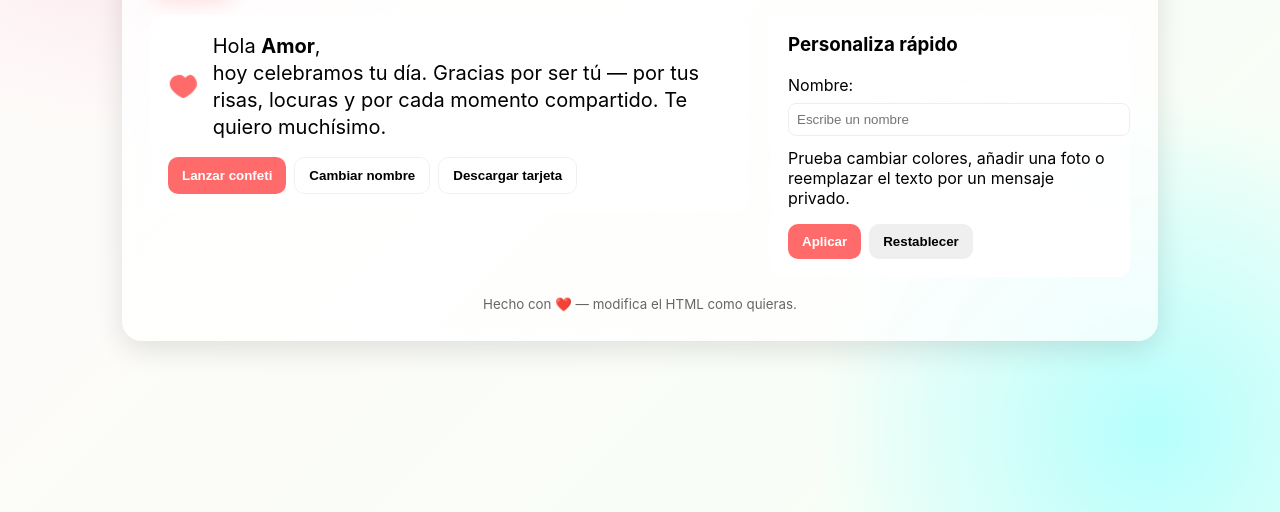
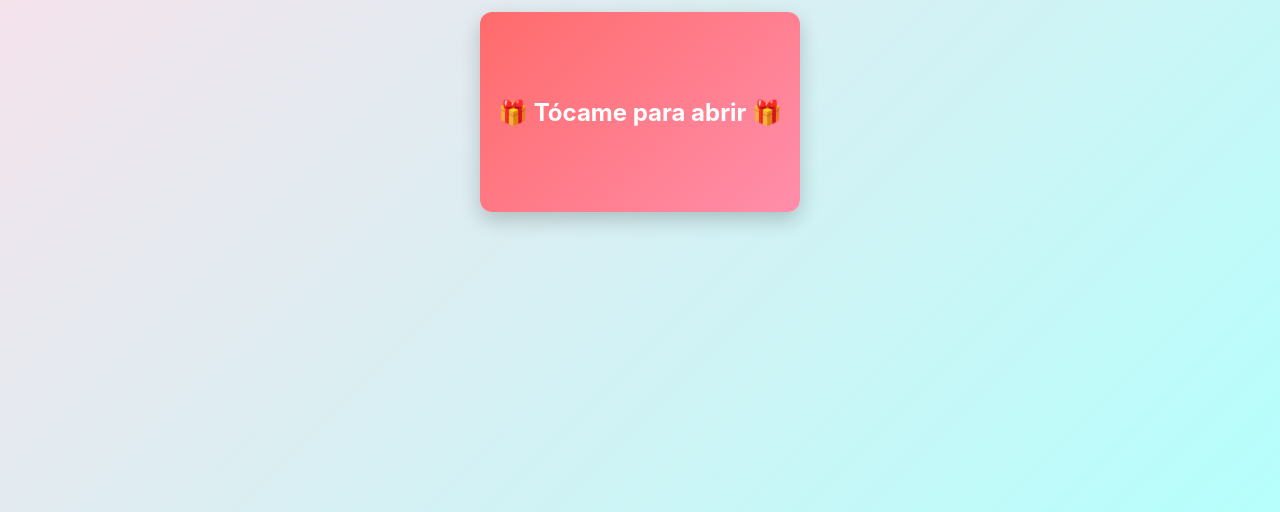
Before and after one commit to Thezzito/felizcumpleanosbb, a plain HTML site: page index.html in a window 1280 px wide. Shown: the part 288-800 px from the top of the page. Drawn offline with Linux system fonts and the light colour scheme.

Commit message:
index.html

```diff
--- a/index.html
+++ b/index.html
@@ -1,218 +1,77 @@
-<!--
-  Página única: Feliz Cumpleaños (editable)
-  Instrucciones: copia todo este archivo a un .html y ábrelo en tu navegador.
-  Cambia el texto en el elemento <h1 id="name"> para poner el nombre de tu novia,
-  o reemplaza las imágenes/colores según quieras.
--->
-
 <!doctype html>
 <html lang="es">
 <head>
   <meta charset="utf-8">
   <meta name="viewport" content="width=device-width,initial-scale=1">
-  <title>Feliz cumple, amor 🎂</title>
+  <title>Tarjeta de Cumpleaños 🎂</title>
   <style>
-    :root{
-      --bg1:#FFDEE9; /* suave rosa */
-      --bg2:#B5FFFC; /* aqua */
-      --accent:#FF6B6B;
-      --card:#ffffffcc;
-      --shadow: 0 8px 30px rgba(0,0,0,0.12);
-      --glass: rgba(255,255,255,0.6);
-    }
-    html,body{height:100%;margin:0;font-family:Inter,system-ui,Segoe UI,Arial,sans-serif}
-    body{
-      background: radial-gradient(circle at 10% 10%, var(--bg1), transparent 25%),
-                  radial-gradient(circle at 90% 90%, var(--bg2), transparent 25%),
-                  linear-gradient(135deg,#fffafa, #f7fff7);
-      display:flex;align-items:center;justify-content:center; padding:32px;box-sizing:border-box;
-    }
+    body,html{margin:0;padding:0;height:100%;overflow:hidden;font-family:Inter,Arial,sans-serif;background:#ffdee9;background:linear-gradient(135deg,#ffdee9 0%,#b5fffc 100%);}
+    .container{display:flex;justify-content:center;align-items:center;height:100vh;position:relative;}
+
     .card{
-      width:100%;max-width:980px;background:linear-gradient(135deg, rgba(255,255,255,0.8), rgba(255,255,255,0.7));
-      border-radius:20px;padding:28px;box-shadow:var(--shadow);position:relative;overflow:hidden;
-      backdrop-filter: blur(6px);
-    }
-    header{display:flex;gap:20px;align-items:center}
-    .logo{
-      width:86px;height:86px;border-radius:20px;background:linear-gradient(135deg,var(--accent),#FF8EAB);
-      display:flex;align-items:center;justify-content:center;color:white;font-weight:700;font-size:32px;box-shadow:0 6px 18px rgba(255,107,107,0.2)
-    }
-    h1{margin:0;font-size:34px}
-    p.lead{margin:6px 0 18px;color:#444}
+      width:320px;height:200px;background:#fff;border-radius:12px;box-shadow:0 8px 20px rgba(0,0,0,0.2);position:relative;cursor:pointer;transition:transform 1s;transform-style:preserve-3d;}
+    .card.open{transform:rotateY(180deg);}
 
-    .grid{display:grid;grid-template-columns:1fr 360px;gap:22px;align-items:start}
-    .message{padding:18px;border-radius:12px;background:var(--card)}
-
-    .big-message{font-size:20px;line-height:1.35}
-    .heart{width:100%;display:flex;align-items:center;gap:14px}
-    .heart svg{width:68px;height:68px}
-
-    .controls{display:flex;gap:8px;flex-wrap:wrap}
-    .btn{border:0;padding:10px 14px;border-radius:10px;cursor:pointer;font-weight:600}
-    .btn-primary{background:var(--accent);color:white}
-    .btn-ghost{background:transparent;border:1px solid rgba(0,0,0,0.06)}
-
-    .panel{padding:18px;border-radius:12px;background:linear-gradient(180deg,var(--glass),#ffffff);box-shadow:inset 0 1px 0 rgba(255,255,255,0.6)}
-    .panel h3{margin-top:0}
-
-    footer{margin-top:16px;text-align:center;color:#666}
-
-    /* balloons */
-    .balloons{position:absolute;right:-40px;top:-20px;pointer-events:none}
-    .balloon{width:80px;height:110px;border-radius:60% 60% 60% 60%;position:absolute;transform-origin:center bottom;animation:float 6s ease-in-out infinite}
-    .balloon:nth-child(1){background:linear-gradient(180deg,#ffd1dc,#ff7aa2);left:20px;animation-delay:0s}
-    .balloon:nth-child(2){background:linear-gradient(180deg,#c7f9ff,#6fe7e7);left:90px;animation-delay:1s}
-    .balloon:nth-child(3){background:linear-gradient(180deg,#fff2b0,#ffd86b);left:160px;animation-delay:0.5s}
-    @keyframes float{0%{transform:translateY(0) rotate(-3deg)}50%{transform:translateY(-18px) rotate(4deg)}100%{transform:translateY(0) rotate(-3deg)}}
-
-    /* responsive */
-    @media (max-width:880px){
-      .grid{grid-template-columns:1fr}
-      .balloons{display:none}
-      header{gap:12px}
-      h1{font-size:26px}
+    .front,.back{
+      position:absolute;top:0;left:0;width:100%;height:100%;backface-visibility:hidden;border-radius:12px;display:flex;align-items:center;justify-content:center;flex-direction:column;
     }
 
-    /* confetti canvas placed on top */
-    #confetti{position:absolute;left:0;right:0;top:0;bottom:0;pointer-events:none}
+    .front{background:linear-gradient(135deg,#ff6b6b,#ff8eab);color:white;}
+    .back{background:#fff;transform:rotateY(180deg);color:#333;padding:20px;box-sizing:border-box;text-align:center;}
+
+    .message{font-size:18px;opacity:0;transform:translateY(40px);transition:all 1s;}
+    .card.open .message{opacity:1;transform:translateY(0);}
+
+    #confettiCanvas{position:fixed;top:0;left:0;width:100%;height:100%;pointer-events:none;z-index:10;}
+
+    .cake-section{display:none;flex-direction:column;align-items:center;justify-content:center;position:fixed;top:0;left:0;width:100%;height:100%;background:rgba(255,255,255,0.95);z-index:15;text-align:center;}
+    .cake-section.show{display:flex;animation:fadeIn 1s forwards;}
+
+    @keyframes fadeIn{from{opacity:0;}to{opacity:1;}}
+
+    .cake{font-size:120px;animation:bounce 1.5s infinite alternate;}
+    @keyframes bounce{0%{transform:translateY(0);}100%{transform:translateY(-15px);}}
+
+    .btn{margin-top:16px;padding:10px 20px;border:none;border-radius:8px;background:#ff6b6b;color:#fff;font-weight:bold;cursor:pointer;}
   </style>
 </head>
 <body>
-  <div class="card" role="main">
-    <canvas id="confetti"></canvas>
-    <div class="balloons" aria-hidden>
-      <div class="balloon"></div>
-      <div class="balloon"></div>
-      <div class="balloon"></div>
+  <canvas id="confettiCanvas"></canvas>
+  <div class="container">
+    <div class="card" id="card">
+      <div class="front">
+        <h2>🎁 Tócame para abrir 🎁</h2>
+      </div>
+      <div class="back">
+        <h2>💌 Carta de Cumpleaños 💌</h2>
+        <p class="message">Feliz cumpleaños, mi amor ❤️<br>Gracias por iluminar mis días con tu sonrisa.<br>Hoy deseo que cada segundo sea especial, así como tú lo eres para mí.</p>
+        <button class="btn" id="viewCake">Ver pastel 🎂</button>
+      </div>
     </div>
+  </div>
+  <div class="cake-section" id="cakeSection">
+    <div class="cake">🎂</div>
+    <h2>¡Feliz cumpleaños, amor!</h2>
+    <button class="btn" id="closeCake">Cerrar</button>
+  </div>
+  <script>
+    const card=document.getElementById('card');
+    const canvas=document.getElementById('confettiCanvas');
+    const ctx=canvas.getContext('2d');
+    let W,H;function resize(){W=canvas.width=window.innerWidth;H=canvas.height=window.innerHeight;}window.addEventListener('resize',resize);resize();
 
-    <header>
-      <div class="logo">❤</div>
-      <div>
-        <h1 id="title">¡Feliz cumpleaños, <span id="name">Amor</span>! 🎉</h1>
-        <p class="lead">Un detalle pequeño hecho con cariño. Pulsa los botones para activar efectos o personalizar.</p>
-      </div>
-    </header>
+    function random(min,max){return Math.random()*(max-min)+min;}
 
-    <div class="grid" style="margin-top:18px">
-      <section class="message">
-        <div class="heart">
-          <!-- corazón SVG editable -->
-          <svg viewBox="0 0 32 29" xmlns="http://www.w3.org/2000/svg" aria-hidden>
-            <path id="heartPath" d="M23.6 2C20.9 2 19 3.9 17.9 5c-1.1-1.1-3-3-5.7-3C6.4 2 2 6.1 2 11.3 2 19 14.6 26 16 26c1.4 0 14-7.1 14-14.7C30 6.1 25.6 2 23.6 2z" fill="#ff6b6b"/>
-          </svg>
-          <div>
-            <div class="big-message">Hola <strong id="name2">Amor</strong>,<br> hoy celebramos tu día. Gracias por ser tú — por tus risas, locuras y por cada momento compartido. Te quiero muchísimo.</div>
-          </div>
-        </div>
-
-        <div style="margin-top:16px" class="controls">
-          <button class="btn btn-primary" id="confettiBtn">Lanzar confeti</button>
-          <button class="btn btn-ghost" id="changeName">Cambiar nombre</button>
-          <button class="btn btn-ghost" id="downloadBtn">Descargar tarjeta</button>
-        </div>
-      </section>
-
-      <aside class="panel" aria-label="Controles">
-        <h3>Personaliza rápido</h3>
-        <label>
-          Nombre:
-          <input id="inputName" type="text" placeholder="Escribe un nombre" style="width:100%;padding:8px;margin-top:8px;border-radius:8px;border:1px solid #eee">
-        </label>
-        <p style="margin-top:12px">Prueba cambiar colores, añadir una foto o reemplazar el texto por un mensaje privado.</p>
-        <div style="display:flex;gap:8px;margin-top:10px">
-          <button class="btn btn-primary" id="applyBtn">Aplicar</button>
-          <button class="btn" id="resetBtn">Restablecer</button>
-        </div>
-      </aside>
-    </div>
-
-    <footer>
-      <small>Hecho con ❤️ — modifica el HTML como quieras.</small>
-    </footer>
-  </div>
-
-  <script>
-    // Pequeño confeti en canvas
-    const canvas = document.getElementById('confetti');
-    const ctx = canvas.getContext('2d');
-    let W = canvas.width = window.innerWidth;
-    let H = canvas.height = window.innerHeight;
-
-    window.addEventListener('resize', () => { W = canvas.width = window.innerWidth; H = canvas.height = window.innerHeight; });
-
-    function random(min,max){ return Math.random()*(max-min)+min }
-
-    function makeConfetti(){
-      const count = 120;
-      const pieces = [];
-      for(let i=0;i<count;i++){
-        pieces.push({
-          x: random(0,W), y: random(-H,0),
-          w: random(6,12), h: random(8,14),
-          vx: random(-1,1), vy: random(1,3),
-          rot: random(0,360), vrot: random(-6,6),
-          color: `hsl(${Math.floor(random(0,360))}deg 80% 60%)`
-        });
-      }
-      let t = 0;
-      function frame(){
-        t++;
-        ctx.clearRect(0,0,W,H);
-        for(const p of pieces){
-          p.x += p.vx; p.y += p.vy; p.vy += 0.02; p.rot += p.vrot;
-          ctx.save(); ctx.translate(p.x,p.y); ctx.rotate(p.rot*Math.PI/180);
-          ctx.fillStyle = p.color; ctx.fillRect(-p.w/2,-p.h/2,p.w,p.h);
-          ctx.restore();
-        }
-        if(t<240) requestAnimationFrame(frame);
-        else ctx.clearRect(0,0,W,H);
-      }
-      frame();
+    function confetti(){
+      const pieces=[];for(let i=0;i<200;i++){pieces.push({x:random(0,W),y:random(-H,0),r:random(5,10),c:`hsl(${random(0,360)},80%,60%)`,vy:random(1,3),vx:random(-1,1)});}
+      function frame(){ctx.clearRect(0,0,W,H);for(const p of pieces){p.x+=p.vx;p.y+=p.vy;p.vy+=0.01;if(p.y>H)p.y=random(-H,0);ctx.beginPath();ctx.fillStyle=p.c;ctx.fillRect(p.x,p.y,p.r,p.r);}requestAnimationFrame(frame);}frame();
     }
 
-    // Controls
-    document.getElementById('confettiBtn').addEventListener('click', makeConfetti);
+    card.addEventListener('click',()=>{card.classList.toggle('open');if(card.classList.contains('open'))confetti();});
 
-    const nameEls = [document.getElementById('name'), document.getElementById('name2')];
-    const input = document.getElementById('inputName');
-    document.getElementById('applyBtn').addEventListener('click', ()=>{
-      const val = input.value.trim(); if(!val) return alert('Escribe un nombre primero');
-      nameEls.forEach(el=>el.textContent = val);
-      document.getElementById('title').scrollIntoView({behavior:'smooth'});
-    });
-
-    document.getElementById('changeName').addEventListener('click', ()=>{
-      const val = prompt('Escribe el nombre que quieres mostrar:', input.value||'Amor');
-      if(val!==null){ nameEls.forEach(el=>el.textContent = val); input.value = val; }
-    });
-
-    document.getElementById('resetBtn').addEventListener('click', ()=>{
-      input.value = ''; nameEls.forEach(el=>el.textContent = 'Amor');
-    });
-
-    // Descargar tarjeta: generar imagen PNG del .card
-    document.getElementById('downloadBtn').addEventListener('click', async ()=>{
-      const card = document.querySelector('.card');
-      // usamos html2canvas si estuviera disponible; en este ejemplo hacemos snapshot simple usando SVG foreignObject
-      const svg = `<svg xmlns='http://www.w3.org/2000/svg' width='1200' height='630'><foreignObject width='100%' height='100%'>${new XMLSerializer().serializeToString(card)}</foreignObject></svg>`;
-      const blob = new Blob([svg],{type:'image/svg+xml;charset=utf-8'});
-      const url = URL.createObjectURL(blob);
-      const a = document.createElement('a'); a.href = url; a.download = 'tarjeta-cumple.svg'; document.body.appendChild(a); a.click(); a.remove(); URL.revokeObjectURL(url);
-    });
-
-    // Pequeña mejora: animar el corazón al cargar
-    const heart = document.getElementById('heartPath');
-    if(heart) {
-      heart.style.transformOrigin = '16px 14px';
-      heart.animate([
-        { transform: 'scale(1)' },
-        { transform: 'scale(1.12)' },
-        { transform: 'scale(1)' }
-      ], { duration: 1200, iterations: Infinity, easing: 'ease-in-out' });
-    }
-
-    // Consejos: si quieres música, pon un <audio> y controla play/pause desde los botones.
+    const cakeSection=document.getElementById('cakeSection');
+    document.getElementById('viewCake').addEventListener('click',()=>{cakeSection.classList.add('show');});
+    document.getElementById('closeCake').addEventListener('click',()=>{cakeSection.classList.remove('show');});
   </script>
 </body>
 </html>
```
